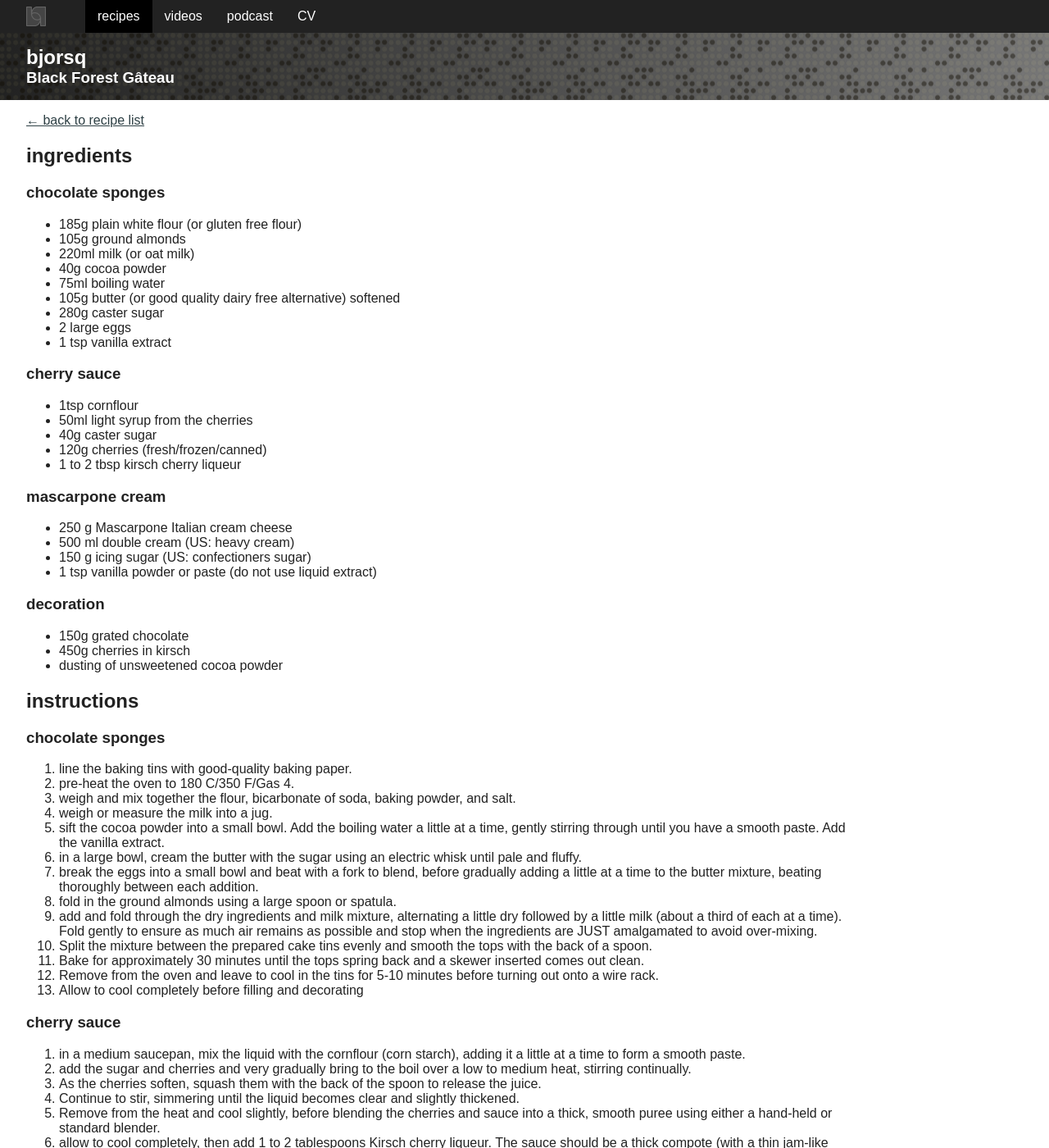
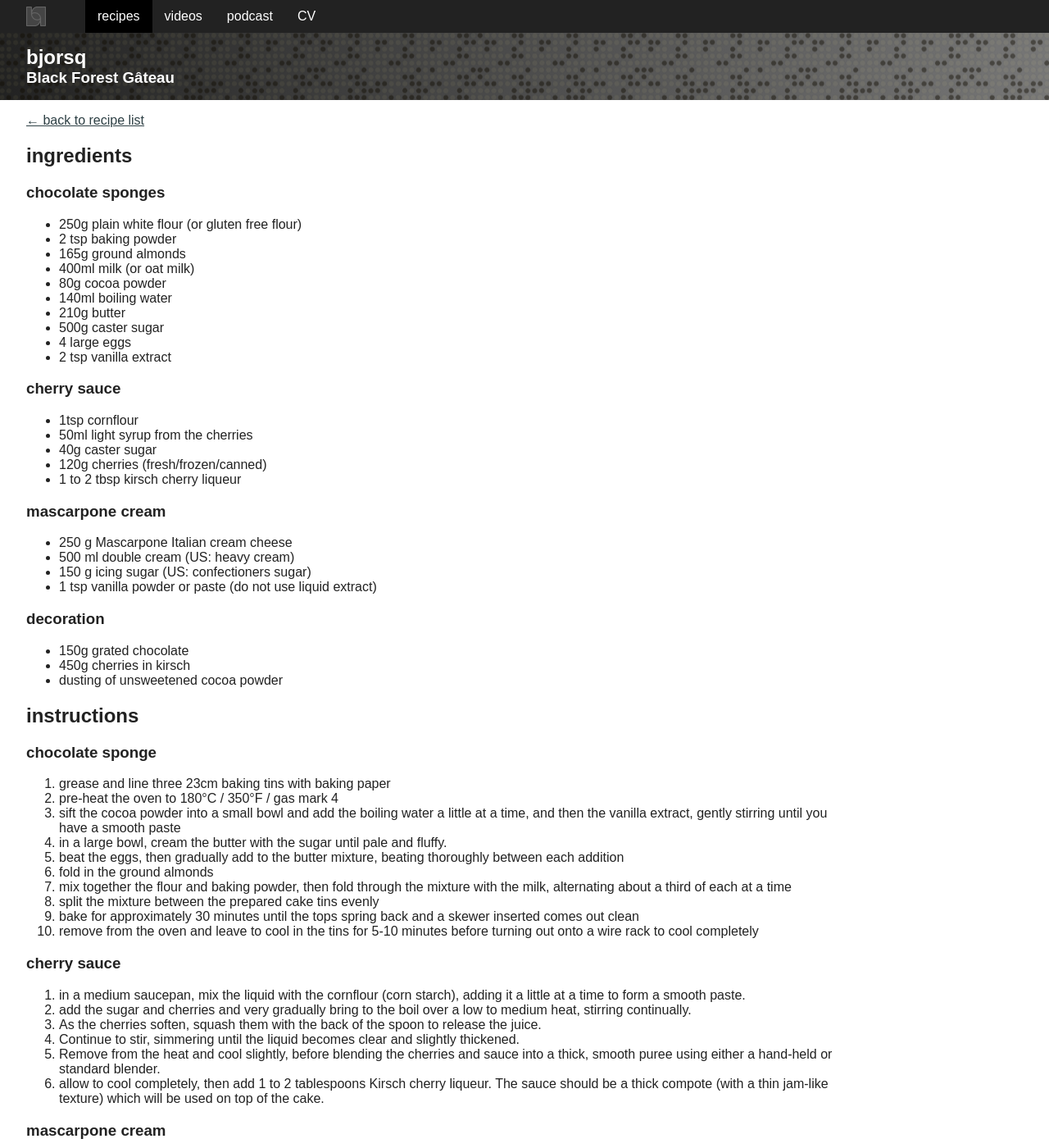
Before and after one commit to bjorsq/bjorsq.github.com, a Jekyll site: the page built from _posts/2023-04-07-black-forest-gateau.md, in a window 1280 px wide and 1400 px high. Shown: the whole window at 82% size. Built offline with Jekyll 4.4.1, drawn with Linux system fonts in a browser that asks for light colours.

Commit message:
updated black forest gateau

```diff
--- a/_posts/2023-04-07-black-forest-gateau.md
+++ b/_posts/2023-04-07-black-forest-gateau.md
@@ -11,15 +11,16 @@ ingredients
 
 ### chocolate sponges
 
-* 185g plain white flour (or gluten free flour)
-* 105g ground almonds
-* 220ml milk (or oat milk)
-* 40g cocoa powder
-* 75ml boiling water
-* 105g butter (or good quality dairy free alternative) softened
-* 280g caster sugar
-* 2 large eggs
-* 1 tsp vanilla extract
+* 250g plain white flour (or gluten free flour)
+* 2 tsp baking powder
+* 165g ground almonds
+* 400ml milk (or oat milk)
+* 80g cocoa powder
+* 140ml boiling water
+* 210g butter
+* 500g caster sugar
+* 4 large eggs
+* 2 tsp vanilla extract
 
 ### cherry sauce
 
@@ -45,21 +46,18 @@ ingredients
 instructions
 ------------
 
-### chocolate sponges
+### chocolate sponge
 
-1. line the baking tins with good-quality baking paper.
-2. pre-heat the oven to 180 C/350 F/Gas 4.
-3. weigh and mix together the flour, bicarbonate of soda, baking powder, and salt.
-4. weigh or measure the milk into a jug.
-5. sift the cocoa powder into a small bowl. Add the boiling water a little at a time, gently stirring through until you have a smooth paste. Add the vanilla extract.
-6. in a large bowl, cream the butter with the sugar using an electric whisk until pale and fluffy.
-7. break the eggs into a small bowl and beat with a fork to blend, before gradually adding a little at a time to the butter mixture, beating thoroughly between each addition.
-8. fold in the ground almonds using a large spoon or spatula.
-9. add and fold through the dry ingredients and milk mixture, alternating a little dry followed by a little milk (about a third of each at a time). Fold gently to ensure as much air remains as possible and stop when the ingredients are JUST amalgamated to avoid over-mixing.
-10. Split the mixture between the prepared cake tins evenly and smooth the tops with the back of a spoon.
-11. Bake for approximately 30 minutes until the tops spring back and a skewer inserted comes out clean.
-12. Remove from the oven and leave to cool in the tins for 5-10 minutes before turning out onto a wire rack.
-13. Allow to cool completely before filling and decorating
+1. grease and line three 23cm baking tins with baking paper
+2. pre-heat the oven to 180&deg;C / 350&deg;F / gas mark 4
+3. sift the cocoa powder into a small bowl and add the boiling water a little at a time, and then the vanilla extract, gently stirring until you have a smooth paste
+4. in a large bowl, cream the butter with the sugar until pale and fluffy.
+5. beat the eggs, then gradually add to the butter mixture, beating thoroughly between each addition
+6. fold in the ground almonds
+7. mix together the flour and baking powder, then fold through the mixture with the milk, alternating about a third of each at a time
+8. split the mixture between the prepared cake tins evenly
+9. bake for approximately 30 minutes until the tops spring back and a skewer inserted comes out clean
+10. remove from the oven and leave to cool in the tins for 5-10 minutes before turning out onto a wire rack to cool completely
 
 ### cherry sauce
 
```
